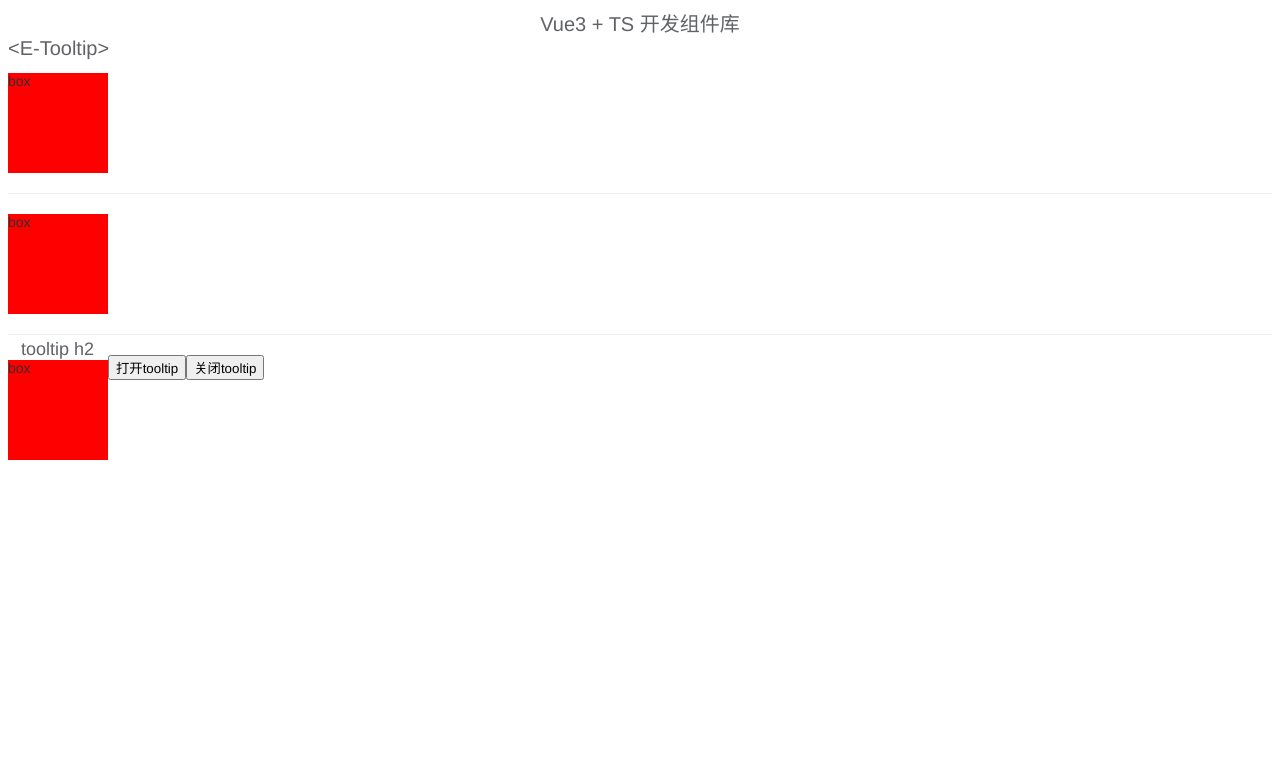
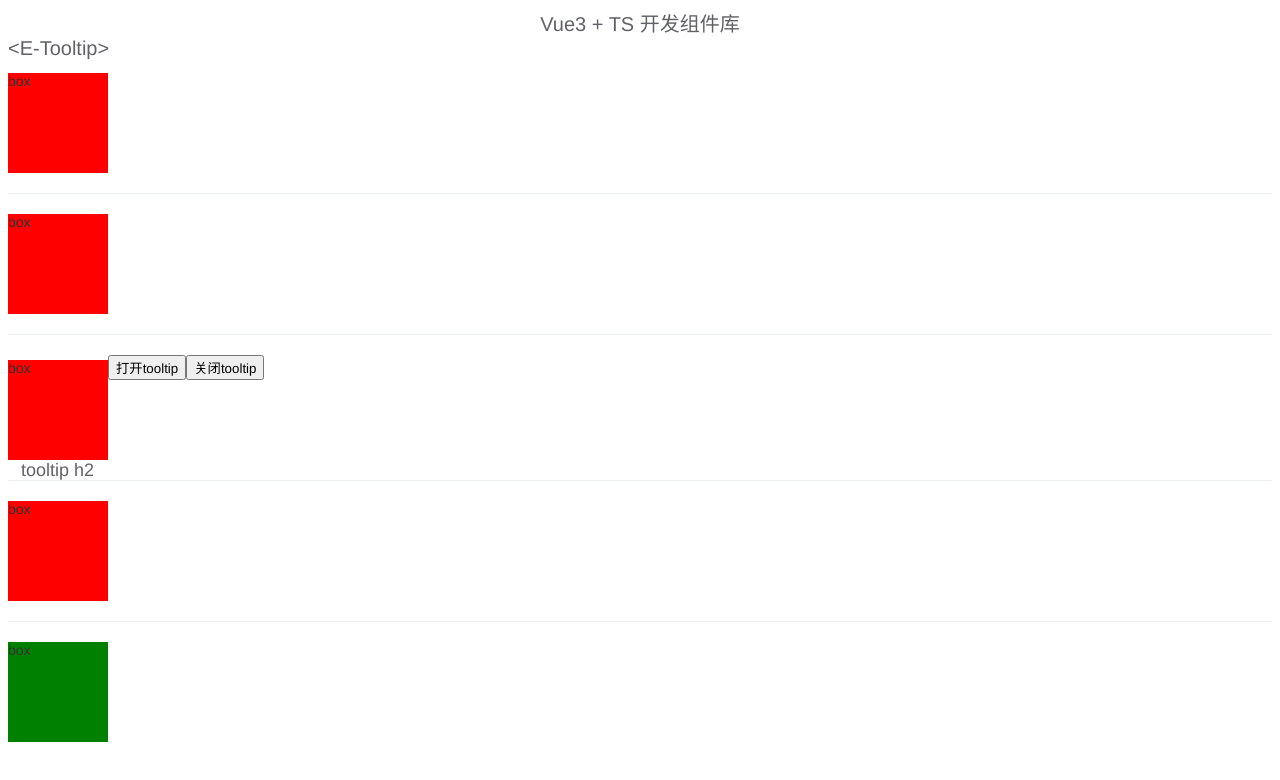
Before and after one commit to ys173711/vue3-element-lib, a Vue app: page / in a window 1280 px wide. Both pictures are taken after a click on the button "打开tooltip". Shown: the top 780 px of the page. Built offline with nearby package versions, Linux system fonts and the light colour scheme.

Commit message:
Tooltip组件新增feature

```diff
--- a/src/components/Tooltip/E-Test.vue
+++ b/src/components/Tooltip/E-Test.vue
@@ -33,13 +33,7 @@ const close = () => {
       </template>
     </ETooltip>
     <hr />
-    <ETooltip
-      ref="tooltip"
-      content="hello world!"
-      placement="top"
-      trigger="click"
-      manual
-    >
+    <ETooltip ref="tooltip" content="hello world!" trigger="click" manual>
       <div class="box">box</div>
       <template #content>
         <h2>tooltip h2</h2>
@@ -47,6 +41,32 @@ const close = () => {
     </ETooltip>
     <button @click="open">打开tooltip</button>
     <button @click="close">关闭tooltip</button>
+    <hr />
+    <ETooltip
+      content="hello world!"
+      placement="right"
+      trigger="click"
+      :options="{ placement: 'right-end', strategy: 'fixed' }"
+      transition="fade"
+    >
+      <div class="box">box</div>
+      <template #content>
+        <h2>tooltip h2</h2>
+      </template>
+    </ETooltip>
+    <hr />
+    <ETooltip
+      content="hello world!"
+      placement="right"
+      trigger="hover"
+      :open-delay="1000"
+      :close-delay="1000"
+    >
+      <div class="box" style="background-color: green">box</div>
+      <template #content>
+        <h3>tooltip h3</h3>
+      </template>
+    </ETooltip>
   </div>
 </template>
 
--- a/src/components/Tooltip/E-Tooltip.vue
+++ b/src/components/Tooltip/E-Tooltip.vue
@@ -8,24 +8,34 @@ const props = withDefaults(defineProps<TooltipProps>(), {
   content: "tooltip content",
   placement: "bottom",
   trigger: "hover",
+  transition: "fade",
+  openDelay: 0,
+  closeDelay: 0,
 });
 const emits = defineEmits<TooltipEmits>();
 
 // useBaseFeature
-const { isOpen, open, close, events, events_outer, popperNode, triggerNode } =
-  useBaseFeature(props, emits);
+const {
+  isOpen,
+  openDebounce,
+  closeDebounce,
+  events,
+  events_outer,
+  popperNode,
+  triggerNode,
+} = useBaseFeature(props, emits);
 
 const wrapperEl = ref<HTMLElement>();
 useClickOutside(wrapperEl, () => {
   if (!props.manual && props.trigger === "click" && isOpen.value) {
-    close();
+    closeDebounce();
   }
 });
 
 //
 defineExpose<TooltipInstance>({
-  show: open,
-  hide: close,
+  show: openDebounce,
+  hide: closeDebounce,
 });
 </script>
 
@@ -34,9 +44,11 @@ defineExpose<TooltipInstance>({
     <div ref="triggerNode" class="e-tooltip__trigger" v-on="events">
       <slot />
     </div>
-    <div ref="popperNode" class="e-tooltip__popper" v-if="isOpen">
-      <slot name="content">{{ content }}</slot>
-    </div>
+    <Transition :name="transition">
+      <div ref="popperNode" class="e-tooltip__popper" v-if="isOpen">
+        <slot name="content">{{ content }}</slot>
+      </div>
+    </Transition>
   </div>
 </template>
 
--- a/src/components/Tooltip/style.css
+++ b/src/components/Tooltip/style.css
@@ -1,6 +1,14 @@
 .e-tooltip {
   display: inline-block;
   cursor: pointer;
+
+  /* transition fade */
+  :is(.fade-enter-active, .fade-leave-active) {
+    transition: opacity var(--e-transition-duration) ease;
+  }
+  :is(.fade-enter-from, .fade-leave-to) {
+    opacity: 0;
+  }
 }
 
 .e-tooltip__trigger {
--- a/src/components/Tooltip/types.ts
+++ b/src/components/Tooltip/types.ts
@@ -1,10 +1,14 @@
-import type { Placement } from "@popperjs/core";
+import type { Placement, Options } from "@popperjs/core";
 
 export interface TooltipProps {
   content?: string;
   trigger?: "hover" | "click";
   placement?: Placement;
   manual?: boolean;
+  options?: Partial<Options>;
+  transition?: string;
+  openDelay?: number;
+  closeDelay?: number;
 }
 export interface TooltipEmits {
   (e: "visible-change", val: boolean): void;
--- a/src/components/Tooltip/useBaseFeature.ts
+++ b/src/components/Tooltip/useBaseFeature.ts
@@ -1,49 +1,78 @@
-import { onUnmounted, reactive, ref, watch, watchEffect } from "vue";
+import { computed, onUnmounted, reactive, ref, watch, watchEffect } from "vue";
 import { createPopper } from "@popperjs/core";
 import type { Instance } from "@popperjs/core";
 import type { TooltipProps, TooltipEmits } from "./types";
+import { debounce } from "lodash-es";
 
 const useBaseFeature = (props: TooltipProps, emits: TooltipEmits) => {
   const popperNode = ref<HTMLElement>();
   const triggerNode = ref<HTMLElement>();
   const isOpen = ref(false);
   let popperInstance: Instance | null = null;
+  // merge options
+  const options = computed(() => {
+    return {
+      placement: props.placement,
+      ...props.options,
+    };
+  });
   watch(
-    isOpen,
-    (newVal) => {
-      if (newVal) {
+    [isOpen, options],
+    (newValArr) => {
+      if (newValArr[0]) {
         if (triggerNode.value && popperNode.value) {
-          popperInstance = createPopper(triggerNode.value, popperNode.value, {
-            placement: props.placement,
-          });
+          popperInstance = createPopper(
+            triggerNode.value,
+            popperNode.value,
+            options.value,
+          );
         } else {
           popperInstance?.destroy();
         }
-      } else {
-        popperInstance?.destroy();
       }
     },
     { flush: "post" },
   );
   //
-  const toggle = () => {
-    isOpen.value = !isOpen.value;
-    emits("visible-change", isOpen.value);
-  };
+  const openCount = ref(0);
+  const closeCount = ref(0);
+
   const open = () => {
+    openCount.value++;
+    console.log("openCount", openCount.value);
     isOpen.value = true;
     emits("visible-change", isOpen.value);
   };
   const close = () => {
+    closeCount.value++;
+    console.log("closeCount", closeCount.value);
     isOpen.value = false;
     emits("visible-change", isOpen.value);
+  };
+  const openDebounce_ = debounce(open, props.openDelay);
+  const closeDebounce_ = debounce(close, props.closeDelay);
+  // 优化
+  const openDebounce = () => {
+    closeDebounce_.cancel();
+    openDebounce_();
+  };
+  const closeDebounce = () => {
+    openDebounce_.cancel();
+    closeDebounce_();
+  };
+  const toggle = () => {
+    if (isOpen.value) {
+      closeDebounce();
+    } else {
+      openDebounce();
+    }
   };
   let events: Record<string, any> = reactive({});
   let events_outer: Record<string, any> = reactive({});
   const attachEvents = () => {
     if (props.trigger === "hover") {
-      events.mouseenter = open;
-      events_outer.mouseleave = close;
+      events.mouseenter = openDebounce;
+      events_outer.mouseleave = closeDebounce;
     } else if (props.trigger === "click") {
       events.click = toggle;
     }
@@ -73,7 +102,15 @@ const useBaseFeature = (props: TooltipProps, emits: TooltipEmits) => {
     popperInstance?.destroy();
   });
 
-  return { isOpen, open, close, events, events_outer, popperNode, triggerNode };
+  return {
+    isOpen,
+    openDebounce,
+    closeDebounce,
+    events,
+    events_outer,
+    popperNode,
+    triggerNode,
+  };
 };
 
 export default useBaseFeature;
```
